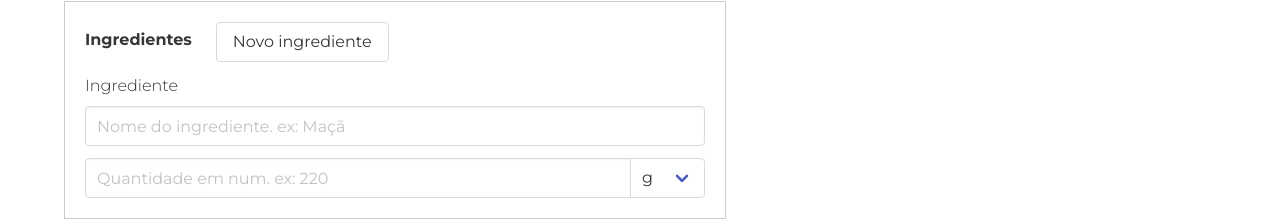
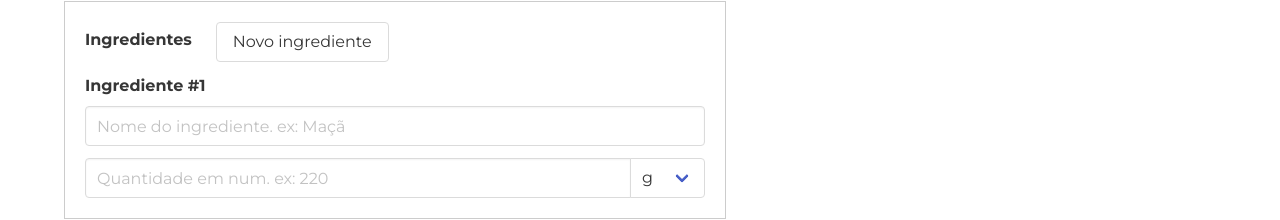
Before and after one commit to betodasilva/nrecipes, an Angular app: page /enviar-receita in a window 1280 px wide. Shown: the part 595-815 px from the top of the page. Built offline with nearby package versions, Linux system fonts and the light colour scheme.

Commit message:
Print index to list of ingredients

```diff
--- a/src/app/submitrecipe/submitrecipe.component.html
+++ b/src/app/submitrecipe/submitrecipe.component.html
@@ -37,7 +37,7 @@
               </div>
             </div>
             <div class="ingredient field" *ngFor="let ingredient of ingredients; let i = index;" [ngModelGroup]=" 'ingredient-'+i ">
-              <label class="label has-text-weight-light">Ingrediente</label>
+              <label class="label">Ingrediente #{{i+1}}</label>
               <div class="field">
                 <div class="control">
                   <input type="text" name="name" class="input" placeholder="Nome do ingrediente. ex: Maçã" ngModel>
```
